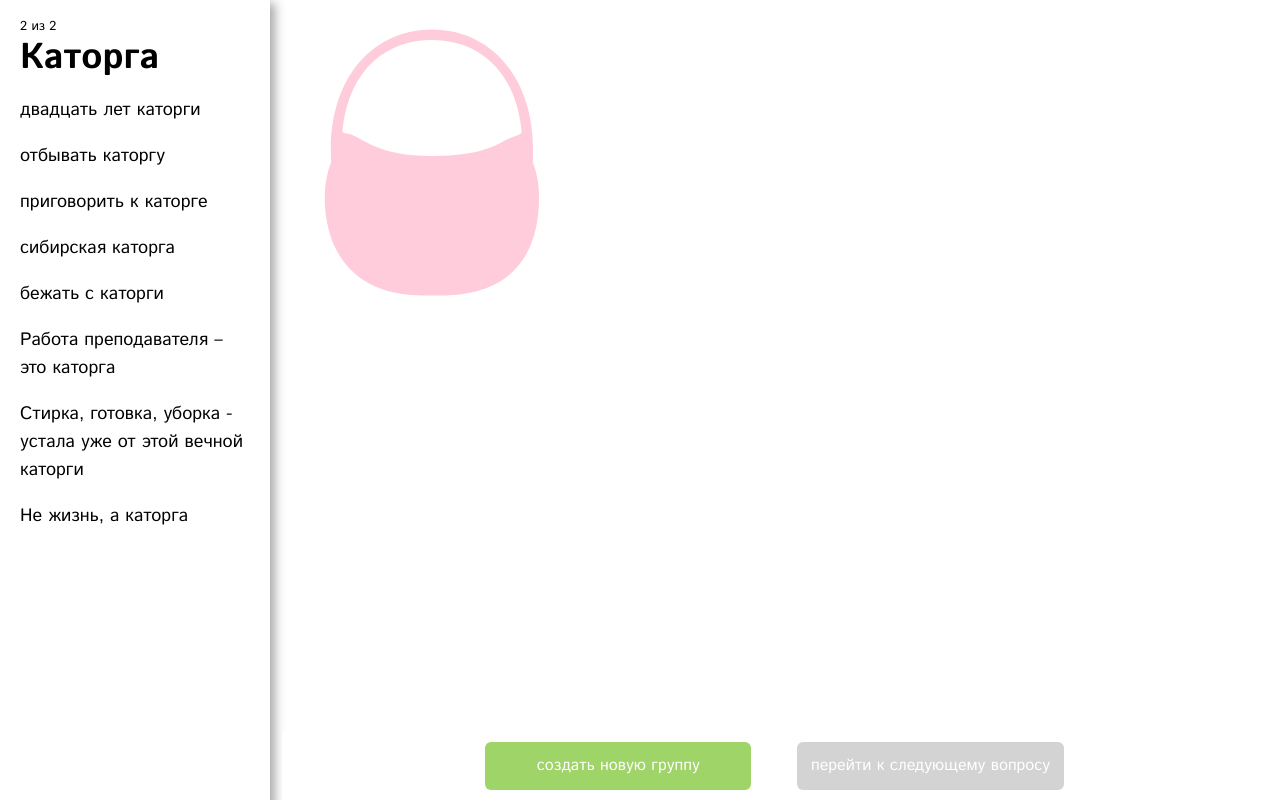
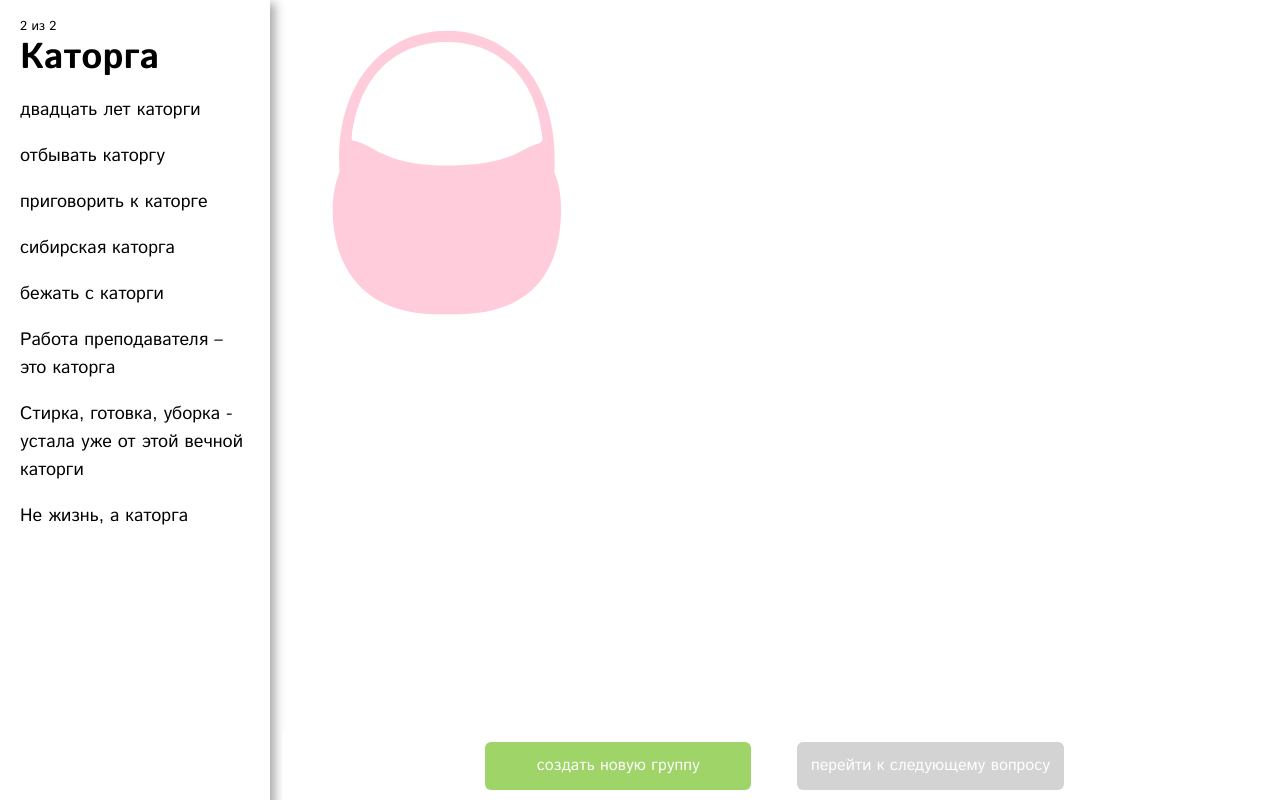
Before and after one commit to lopuhin/sense-grouping-survey, a Django app: page /group/00000000-0000-0000-0000-000000000001/ in a window 1280 px wide. Run offline with Django 3.2, Linux system fonts and the light colour scheme; data comes from the database, SQL or seed files in the repository; tables that the repository leaves empty hold one stand-in row (values such as "Sample post"); some libraries are stand-ins or nearby versions.

Commit message:
More sizing tweaks

```diff
--- a/survey/static/survey/css/group.css
+++ b/survey/static/survey/css/group.css
@@ -28,9 +28,9 @@ span {
 
 }
 .user_group{
-  padding: 110px 50px 15px;
-  min-width: 100px;
-  min-height: 100px;
+  padding: 110px 55px 15px;
+  min-width: 120px;
+  min-height: 120px;
   margin: 30px;
   max-width: 180px;
   text-align: center;
```
